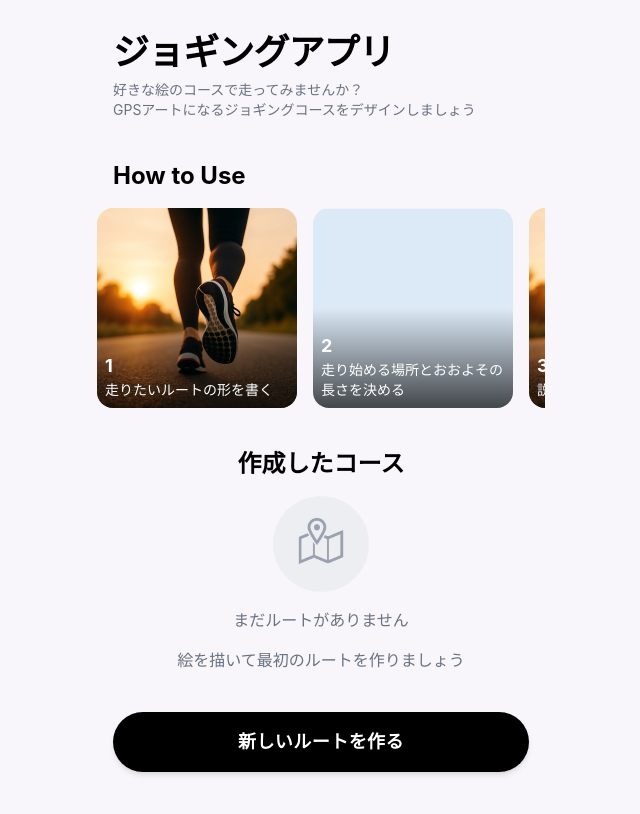
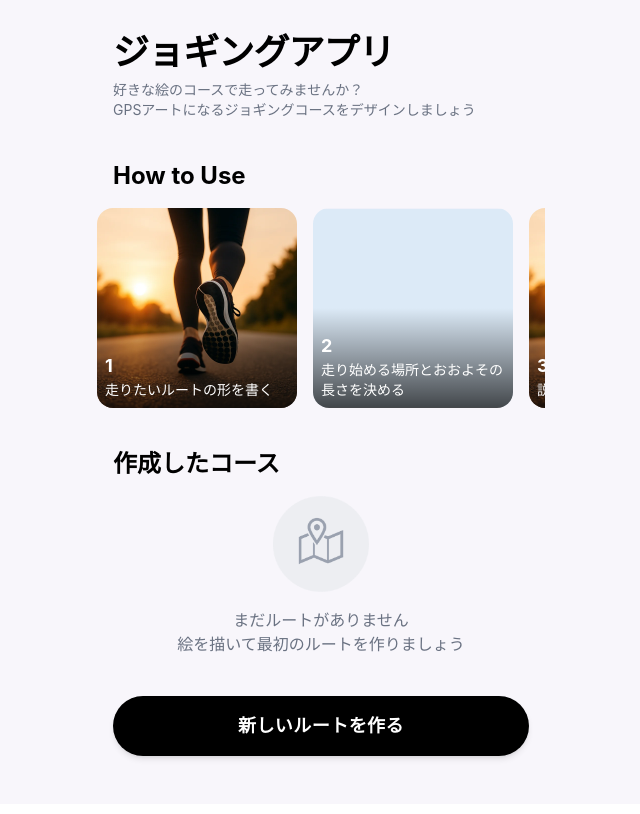
Before and after one commit to jphacks/sp_2509, a Next.js app in the folder frontend/: page /homepage in a window 1280 px wide. Shown: the top 814 px of the page, without its empty margins (319-959 px from the left). Built offline with nearby package versions, Linux system fonts and the light colour scheme.

Commit message:
下部のテキストのスタイル調整

```diff
--- a/frontend/src/app/homepage/page.tsx
+++ b/frontend/src/app/homepage/page.tsx
@@ -45,13 +45,17 @@
                     </div>
 
                     {/* Created Course Section */}
-                    <div className="text-center flex flex-col items-center gap-y-4">
-                        <h2 className="text-2xl font-bold">作成したコース</h2>
-                        <div>
-                            <Image src={mapIcon} alt="Map Icon" width={96} height={96} />
+                    <div>
+                        <h2 className="text-2xl font-bold mb-4">作成したコース</h2>
+                        <div className="text-center flex flex-col items-center gap-y-4">
+                            <div>
+                                <Image src={mapIcon} alt="Map Icon" width={96} height={96} />
+                            </div>
+                            <div>
+                                <p className="text-gray-500">まだルートがありません</p>
+                                <p className="text-gray-500">絵を描いて最初のルートを作りましょう</p>
+                            </div>
                         </div>
-                        <p className="text-gray-500">まだルートがありません</p>
-                        <p className="text-gray-500">絵を描いて最初のルートを作りましょう</p>
                     </div>
                 </div>
 
```
